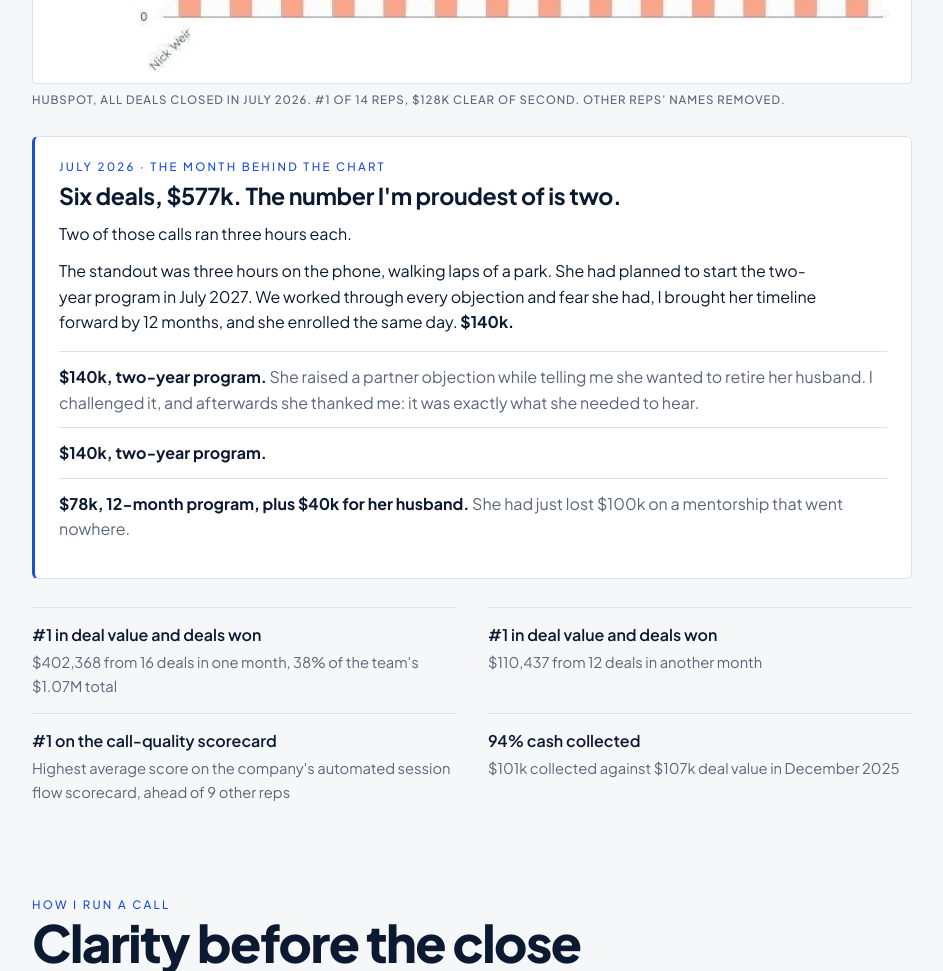
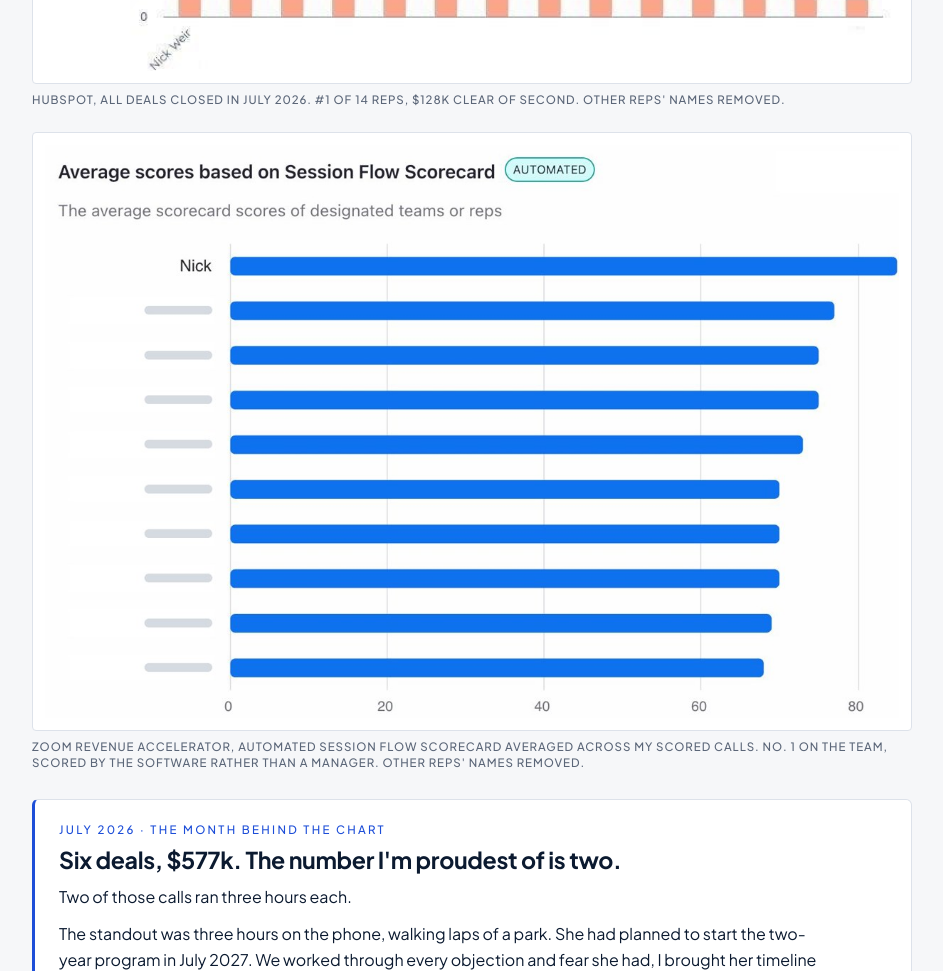
Before and after one commit to nickweir-sales/nickweir-sales.github.io, a plain HTML site: page index.html in a window 1280 px wide. Shown: the part 1600-2571 px from the top of the page, without its empty margins (168-1111 px from the left). Drawn offline with Linux system fonts and the light colour scheme.

Commit message:
Add Zoom Revenue Accelerator scorecard (No. 1), other names removed
Co-Authored-By: Claude Opus 5.5 <noreply@anthropic.com>
Claude-Session: https://claude.ai/code/session_01T31o2VSfMCB8QaqiKuKXJq

```diff
--- a/index.html
+++ b/index.html
@@ -249,6 +249,10 @@ body{overflow-x:clip}
     <figure class="shot">
       <img src="img/hubspot-rank.jpg" alt="HubSpot report of closed deal value for one month: Nick Weir first at $577,317, ahead of 13 other reps, the next at $449,543" loading="lazy">
       <figcaption>HubSpot, all deals closed in July 2026. #1 of 14 reps, $128k clear of second. Other reps' names removed.</figcaption>
+    </figure>
+    <figure class="shot" style="margin-top:24px">
+      <img src="img/zoom-scorecard.jpg" alt="Zoom Revenue Accelerator Session Flow scorecard, average score by rep: Nick first at about 85, the next rep at about 77" loading="lazy">
+      <figcaption>Zoom Revenue Accelerator, automated Session Flow scorecard averaged across my scored calls. No. 1 on the team, scored by the software rather than a manager. Other reps' names removed.</figcaption>
     </figure>
     <div class="month">
       <span class="label">July 2026 · The month behind the chart</span>
```
Also changed, not shown: img/zoom-scorecard.jpg (added).
